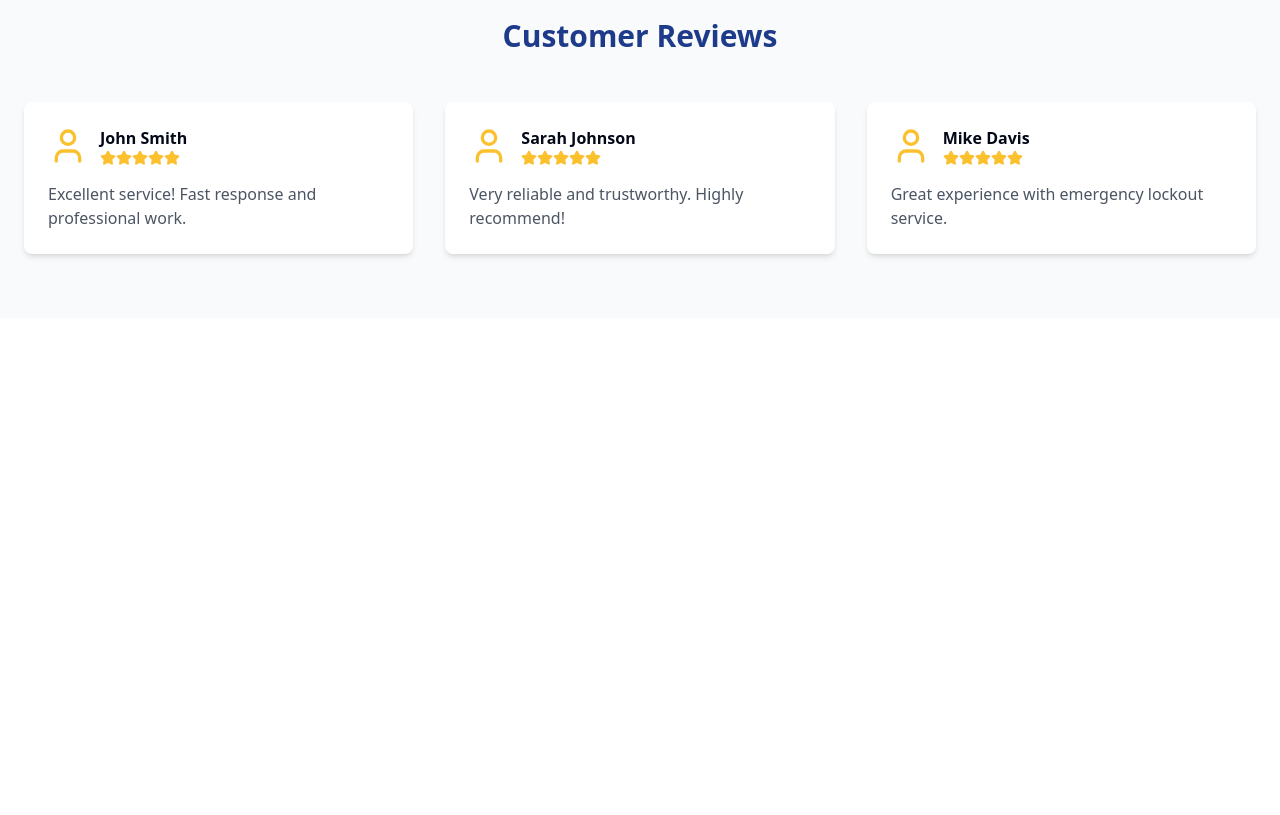
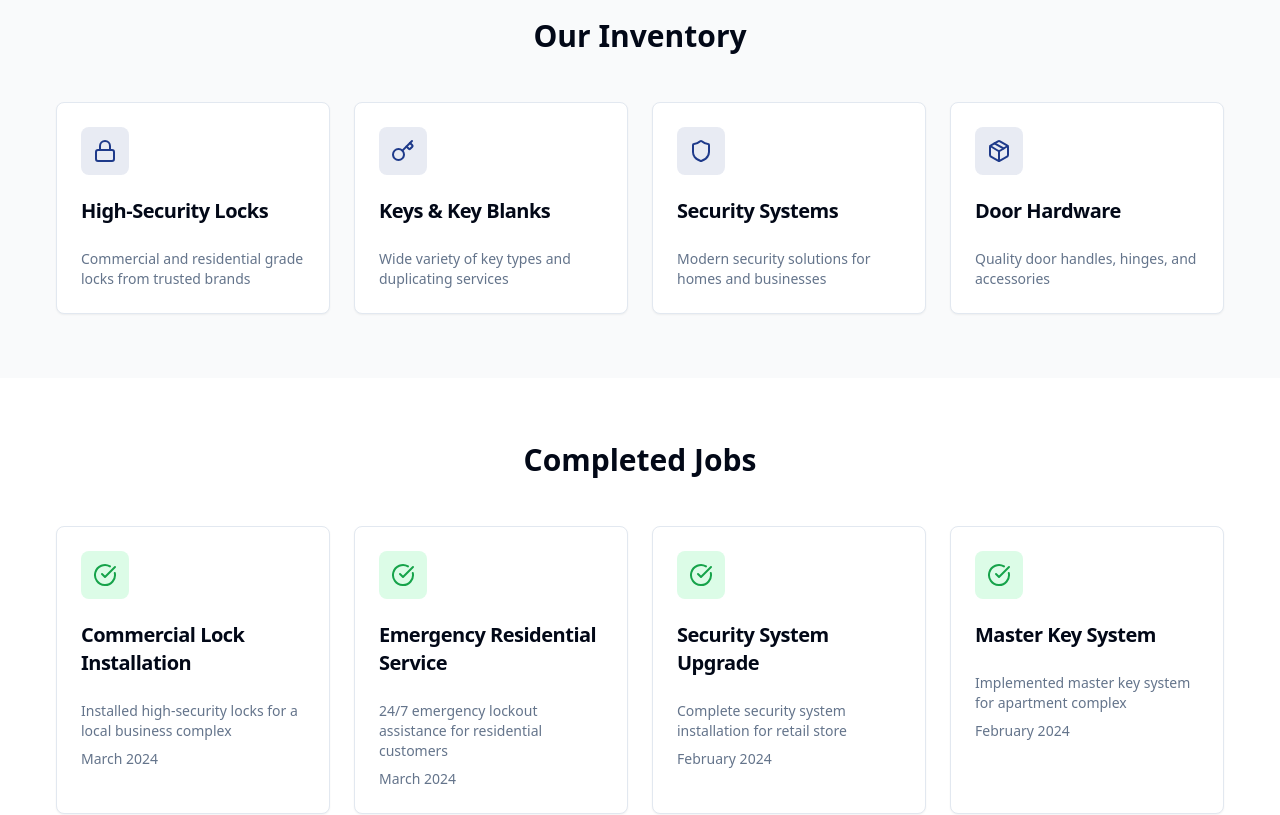
Before and after one commit to RomaDoobieBola/secure-helper-houston, a React (Vite) app: page / in a window 1280 px wide. Shown: the part 860-1675 px from the top of the page. Before the commit the page ends 1178 px from the top, so only its background shows below. Built offline with nearby package versions, Linux system fonts and the light colour scheme.

Commit message:
Add inventory and jobs view option
Implement an option to view the inventory and completed jobs in the application.
[skip gpt_engineer]

```diff
--- /dev/null
+++ b/src/components/CompletedJobs.tsx
@@ -0,0 +1,57 @@
+import { CheckCircle } from "lucide-react";
+import {
+  Card,
+  CardContent,
+  CardDescription,
+  CardHeader,
+  CardTitle,
+} from "@/components/ui/card";
+
+const completedJobs = [
+  {
+    title: "Commercial Lock Installation",
+    description: "Installed high-security locks for a local business complex",
+    date: "March 2024",
+  },
+  {
+    title: "Emergency Residential Service",
+    description: "24/7 emergency lockout assistance for residential customers",
+    date: "March 2024",
+  },
+  {
+    title: "Security System Upgrade",
+    description: "Complete security system installation for retail store",
+    date: "February 2024",
+  },
+  {
+    title: "Master Key System",
+    description: "Implemented master key system for apartment complex",
+    date: "February 2024",
+  },
+];
+
+export const CompletedJobs = () => {
+  return (
+    <section className="py-16 px-4 md:px-6">
+      <div className="container mx-auto">
+        <h2 className="text-3xl font-bold text-center mb-12">Completed Jobs</h2>
+        <div className="grid grid-cols-1 md:grid-cols-2 lg:grid-cols-4 gap-6">
+          {completedJobs.map((job, index) => (
+            <Card key={index} className="hover:shadow-lg transition-shadow">
+              <CardHeader>
+                <div className="flex items-center justify-center h-12 w-12 rounded-lg bg-green-100 mb-4">
+                  <CheckCircle className="h-6 w-6 text-green-600" />
+                </div>
+                <CardTitle className="text-xl">{job.title}</CardTitle>
+              </CardHeader>
+              <CardContent>
+                <CardDescription>{job.description}</CardDescription>
+                <p className="text-sm text-muted-foreground mt-2">{job.date}</p>
+              </CardContent>
+            </Card>
+          ))}
+        </div>
+      </div>
+    </section>
+  );
+};
--- /dev/null
+++ b/src/components/Inventory.tsx
@@ -0,0 +1,56 @@
+import { Package, Lock, Key, Shield } from "lucide-react";
+import {
+  Card,
+  CardContent,
+  CardDescription,
+  CardHeader,
+  CardTitle,
+} from "@/components/ui/card";
+
+const inventoryItems = [
+  {
+    icon: Lock,
+    title: "High-Security Locks",
+    description: "Commercial and residential grade locks from trusted brands",
+  },
+  {
+    icon: Key,
+    title: "Keys & Key Blanks",
+    description: "Wide variety of key types and duplicating services",
+  },
+  {
+    icon: Shield,
+    title: "Security Systems",
+    description: "Modern security solutions for homes and businesses",
+  },
+  {
+    icon: Package,
+    title: "Door Hardware",
+    description: "Quality door handles, hinges, and accessories",
+  },
+];
+
+export const Inventory = () => {
+  return (
+    <section className="py-16 px-4 md:px-6 bg-gray-50">
+      <div className="container mx-auto">
+        <h2 className="text-3xl font-bold text-center mb-12">Our Inventory</h2>
+        <div className="grid grid-cols-1 md:grid-cols-2 lg:grid-cols-4 gap-6">
+          {inventoryItems.map((item, index) => (
+            <Card key={index} className="hover:shadow-lg transition-shadow">
+              <CardHeader>
+                <div className="flex items-center justify-center h-12 w-12 rounded-lg bg-primary/10 mb-4">
+                  <item.icon className="h-6 w-6 text-primary" />
+                </div>
+                <CardTitle className="text-xl">{item.title}</CardTitle>
+              </CardHeader>
+              <CardContent>
+                <CardDescription>{item.description}</CardDescription>
+              </CardContent>
+            </Card>
+          ))}
+        </div>
+      </div>
+    </section>
+  );
+};
--- a/src/pages/Index.tsx
+++ b/src/pages/Index.tsx
@@ -1,12 +1,16 @@
 import { Hero } from "@/components/Hero";
 import { Services } from "@/components/Services";
 import { Reviews } from "@/components/Reviews";
+import { Inventory } from "@/components/Inventory";
+import { CompletedJobs } from "@/components/CompletedJobs";
 
 const Index = () => {
   return (
     <div className="min-h-screen">
       <Hero />
       <Services />
+      <Inventory />
+      <CompletedJobs />
       <Reviews />
     </div>
   );
```
